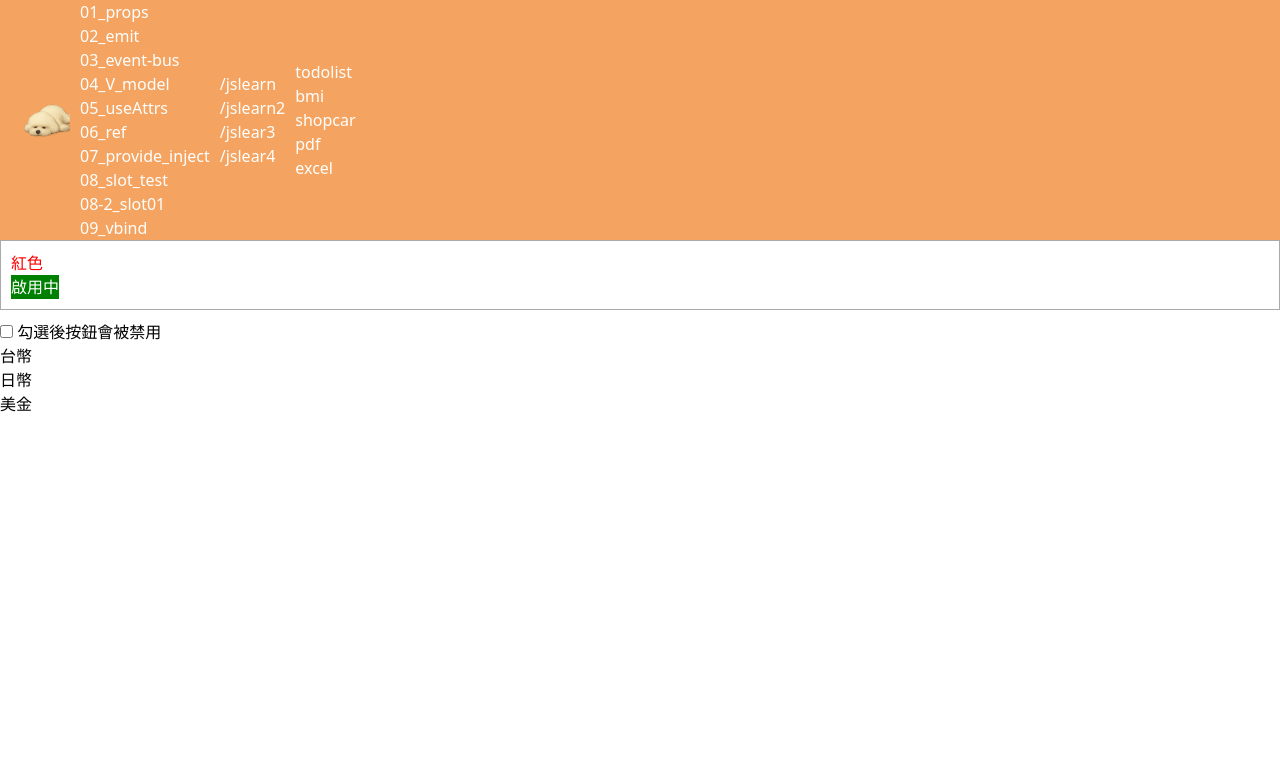
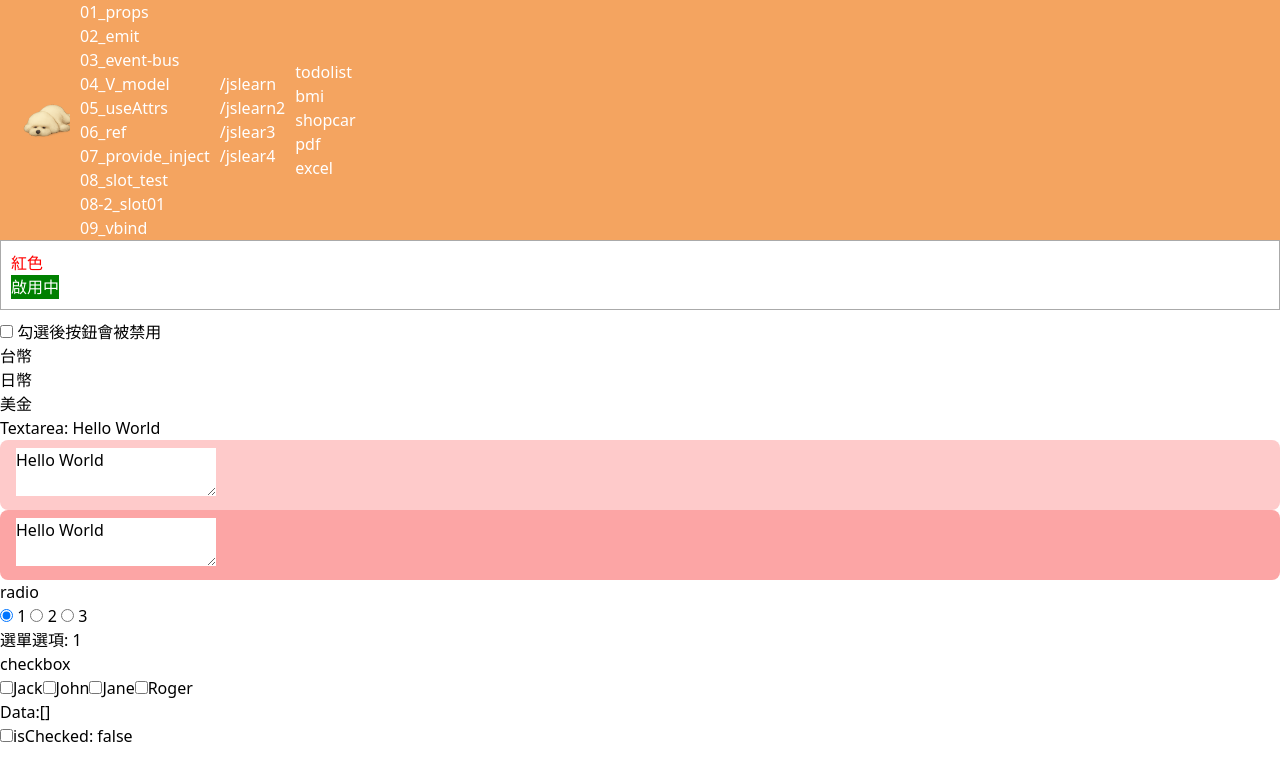
Before and after one commit to Roger0122/vue3_practise, a Vue app: page /09_v_bind in a window 1280 px wide. Shown: the top 780 px of the page. Built offline with nearby package versions, Linux system fonts and the light colour scheme.

Commit message:
更新: V-model練習

```diff
--- a/src/view/09_bind/v_bind.vue
+++ b/src/view/09_bind/v_bind.vue
@@ -26,15 +26,56 @@
     <input class='border-spacing-2'  type="text" v-model="usd"  />
   </div>
 
+  <span>Textarea: {{ Message }}</span>
+  <div class="bg-red-200 px-4 py-2 rounded-lg">
+    <textarea v-model.lazy="Message"></textarea>
+  </div>
+  <div class="bg-red-300 px-4 py-2 rounded-lg">
+    <textarea>{{ Message }}</textarea>
+  </div>
+
+  <h2>radio</h2>
+  <div>
+    <input type="radio" v-model="picked" value="1" /> 1
+    <input type="radio" v-model="picked" value="2" /> 2
+    <input type="radio" v-model="picked" value="3" /> 3
+  </div>
+  <div>
+    <span>選單選項: {{ picked }}</span>
+  </div>
+
+  <h2>checkbox</h2>
+  <div>
+    <input type="checkbox" id="Jack" v-model="checkNames" value="Jack">
+    <label for="Jack">Jack</label>
+    <input type="checkbox" id="John" v-model="checkNames" value="John">
+    <label for="John">John</label>
+    <input type="checkbox" id="Jane" v-model="checkNames" value="Jane">
+    <label for="Jane">Jane</label>
+    <input type="checkbox" id="Roger" v-model="checkNames" value="Roger">
+    <label for="Roger">Roger</label>
+  </div>
+  <div>Data:{{ checkNames }}</div>
+
+
+  <div>
+    <input type="checkbox" id="isChecked" v-model="isChecked">
+    <label for="isChecked">isChecked: {{ isChecked }}</label>
+  </div>
+
 </template>
 
 <script setup lang="ts">
 import { ref, computed } from 'vue'
 
+const isChecked =ref (false)
+const checkNames = ref([])
+const Message =ref('Hello World')
 const CanUser = ref(true)
 const colorChange = ref(true)
 const colorText = ref('紅色')
 const isActive = ref(true)
+const picked = ref(1);
 // 核心幣值（日圓），以它為基準進行雙向換算
 const jpy = ref('')
 const dollars = ref([
```
